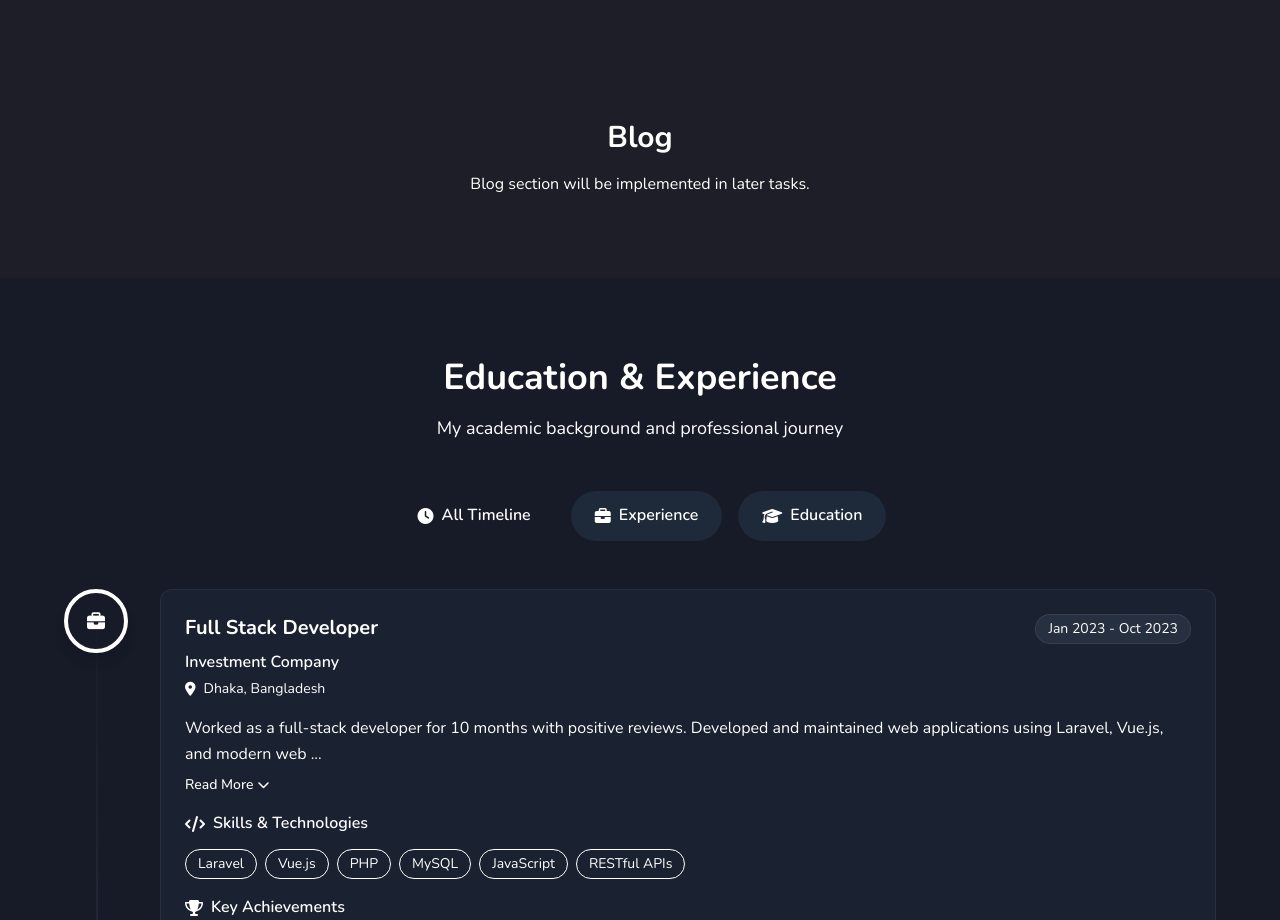
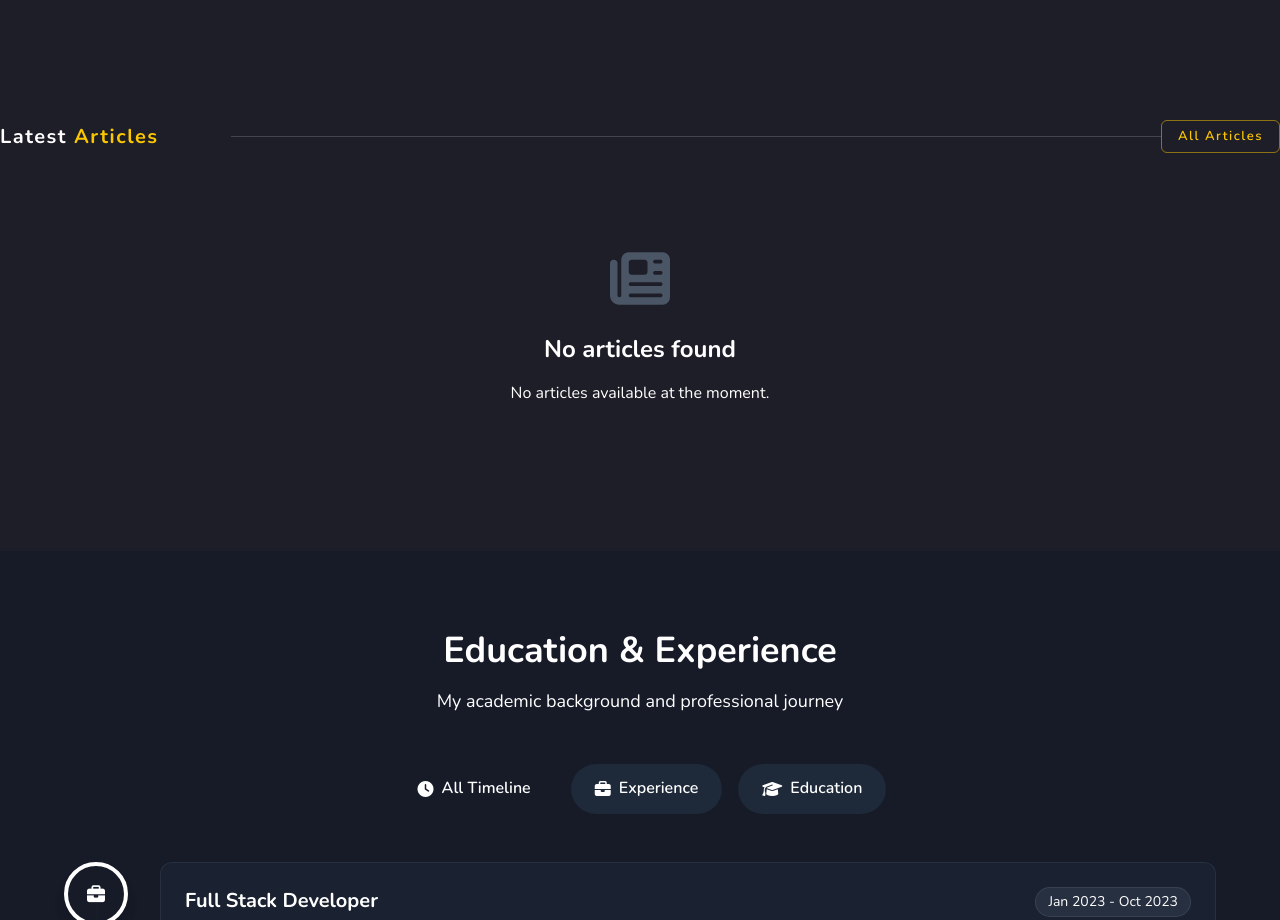
Before and after one commit to SagorIslamOfficial/personal, a React (Vite) app: page / in a window 1280 px wide. Shown: the part 2000-2920 px from the top of the page. Built offline with nearby package versions, Linux system fonts and the light colour scheme.

Commit message:
feat: implement BlogSection with article toggle functionality

```diff
--- a/src/components/sections/BlogSection.tsx
+++ b/src/components/sections/BlogSection.tsx
@@ -1,12 +1,53 @@
+import { useState } from 'react';
+import BlogCard from '../shared/BlogCard';
+import { blogPosts, featuredPosts } from '../../data/blog';
+
 const BlogSection = () => {
+    const [showAllArticles, setShowAllArticles] = useState(false);
+
+    const toggleShowAll = () => {
+        setShowAllArticles(!showAllArticles);
+    };
+
+    const displayPosts = showAllArticles ? blogPosts : featuredPosts;
+
     return (
-        <section id="articles" className="py-20 bg-dark-DEFAULT">
-            <div className="max-w-6xl mx-auto">
-                <div className="text-center">
-                    <h2 className="text-3xl font-bold text-white mb-4">Blog</h2>
-                    <p className="text-gray-light">
-                        Blog section will be implemented in later tasks.
-                    </p>
+        <section id="articles" className="py-20">
+            <div className="max-w-7xl mx-auto">
+                {/* Section Header */}
+                <div className="flex items-center mb-8">
+                    <h2 className="text-2xl md:text-xl tracking-[1.5px] font-bold text-white whitespace-nowrap">
+                        Latest{' '}
+                        <span className="text-yellow-400">Articles</span>
+                    </h2>
+                    <div className="flex-1 h-px bg-gray-400/30 ml-18" />
+                    <button
+                        onClick={toggleShowAll}
+                        className="border-[1px] border-yellow-400/50 hover:border-yellow-400 text-yellow-400 rounded-md px-4 py-[5px] font-semibold text-[13px] tracking-[1.5px] transition-colors duration-200 cursor-pointer focus:outline-none"
+                    >
+                        {showAllArticles ? 'Featured Articles' : 'All Articles'}
+                    </button>
+                </div>
+
+                {/* Articles Grid */}
+                <div className="grid md:grid-cols-2 lg:grid-cols-3 gap-8">
+                    {displayPosts.length > 0 ? (
+                        displayPosts.map((post) => (
+                            <div key={post.id} className="h-full flex">
+                                <BlogCard post={post} />
+                            </div>
+                        ))
+                    ) : (
+                        <div className="col-span-full text-center py-16">
+                            <i className="fa-solid fa-newspaper text-6xl text-gray-600 mb-6"></i>
+                            <h3 className="text-2xl font-bold text-white mb-4">
+                                No articles found
+                            </h3>
+                            <p className="text-gray-light">
+                                No articles available at the moment.
+                            </p>
+                        </div>
+                    )}
                 </div>
             </div>
         </section>
```
